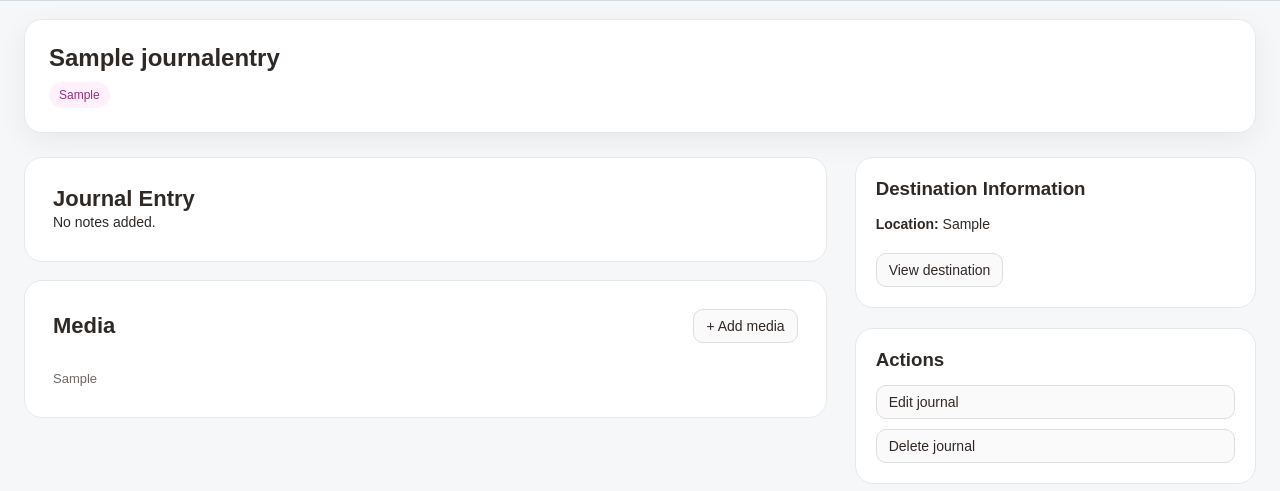
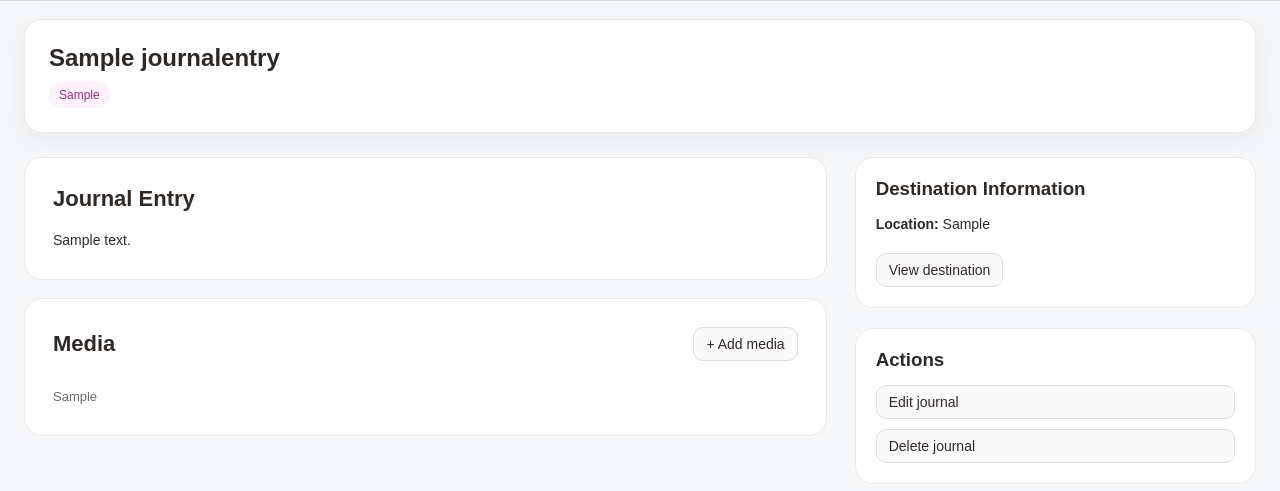
Before and after one commit to ljbrown4/cs412, a Django app: page /project/journal/1 in a window 1280 px wide. Shown: the part 343-834 px from the top of the page. Run offline with Django 5.2, Linux system fonts and the light colour scheme; a user stored in the database is signed in; tables that the repository leaves empty hold one stand-in row (values such as "Sample post"); grey boxes marked "Sample" are stand-in pictures.

Commit message:
manual updates computer broken

```diff
--- a/project/templates/project/journal.html
+++ b/project/templates/project/journal.html
@@ -29,11 +29,10 @@
                     <section class="section-header">
                         <h3 class="section-title">Journal Entry</h3>
                     </section>
-                        {% if journal.notes %}
-                            <p><b>Notes:</b></p>
-                            <div class="notes-box">
-                                <p>{{ journal.notes }}</p>
-                            </div>
+                        {% if journal.text %}
+                        <br>
+                        <p>{{ journal.text }}</p>
+
                         {% else %}
                             <p>No notes added.</p>
                         {% endif %}
```
